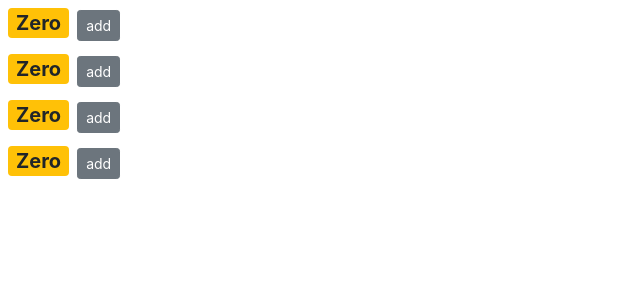
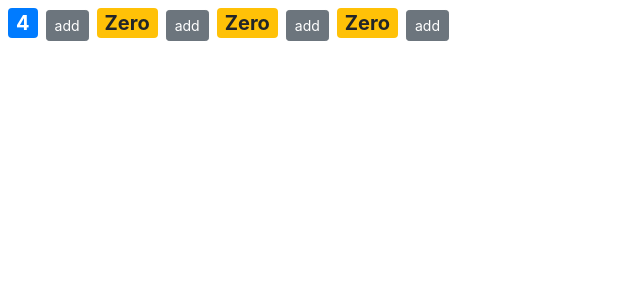
Before and after one commit to Omer-O/shoppingCart-react.JS, a React (Create React App) app: page / in a window 1280 px wide. Shown: the top 300 px of the page, without its empty margins (0-640 px from the left). Built offline with nearby package versions, Linux system fonts and the light colour scheme.

Commit message:
passing data - props

```diff
--- a/src/components/counter.jsx
+++ b/src/components/counter.jsx
@@ -1,18 +1,17 @@
 import React, { Component } from 'react';
+// import Counters from './counters';
 
 class Counter extends Component {
     state = {
-        count: 0,
-        //use map() for du=ynamic list change, for now hard code tags
-        // tags: ["1", "2", "3"]
+        value: this.props.value
+
     };
 //1# way: bind eventHandler to 'this': constructor
-    constructor() {
-        super();
-        this.handleIncrement.bind(this);
-    }
+    // constructor() {
+    //     super();
+    //     this.handleIncrement.bind(this);
+    // }
     //state: object includes DATA for the component
-
     //set the styling via a property and pass it to the tag
     styles = {
         fontSize: 20,
@@ -27,13 +26,16 @@
     handleIncrement = e => {
         console.log(e);
         //increment in 1 and change state.count on every button click:
-        this.setState({ count: this.state.count + 1 });
+        this.setState({ value: this.state.value + 1 });
     };
     render() {
+        console.log('props', this.props);
+
 
         return (
             //React.Fragment rather than <div> - save css + unecessery divs
-            <div>
+            <React.Fragment>
+                {this.props.children}
                 <span
                     style={this.styles}
                     className={this.getBadgeClasses()}>{this.formatCount()}
@@ -45,18 +47,18 @@
                     {this.state.tags.length === 0 && "Please create a new tag!"}
                     {this.renderTags()}
                 </div> */}
-            </div>
+            </React.Fragment>
          );
     }
     getBadgeClasses() {
         let classes = "badge m-2 badge-";
-        classes += (this.state.count === 0) ? "warning" : "primary";
+        classes += (this.state.value === 0) ? "warning" : "primary";
         return classes;
     }
 
     formatCount() {
-        const { count } = this.state;
-        return count === 0 ? 'Zero' : count;
+        const { value } = this.state;
+        return value === 0 ? 'Zero' : value;
     }
 }
 
--- a/src/components/counters.jsx
+++ b/src/components/counters.jsx
@@ -2,9 +2,10 @@
 import Counter from './counter';
 
 class Counters extends Component {
+
     state = {
         counters: [
-           { id: 1, value: 0},
+           { id: 1, value: 4},
            { id: 2, value: 0},
            { id: 3, value: 0},
            { id: 4, value: 0}
@@ -14,7 +15,11 @@
     render() {
         return (
             <div>
-                {this.state.counters.map(counter => <Counter key={counter.id} />)}
+                {this.state.counters.map(counter =>(
+                 <Counter key={counter.id} value={counter.value} id={counter.id} >
+                     {/* <h4>Counter #{counter.id}</h4> */}
+                 </Counter>
+                 ))}
             </div>
          );
     }
```
